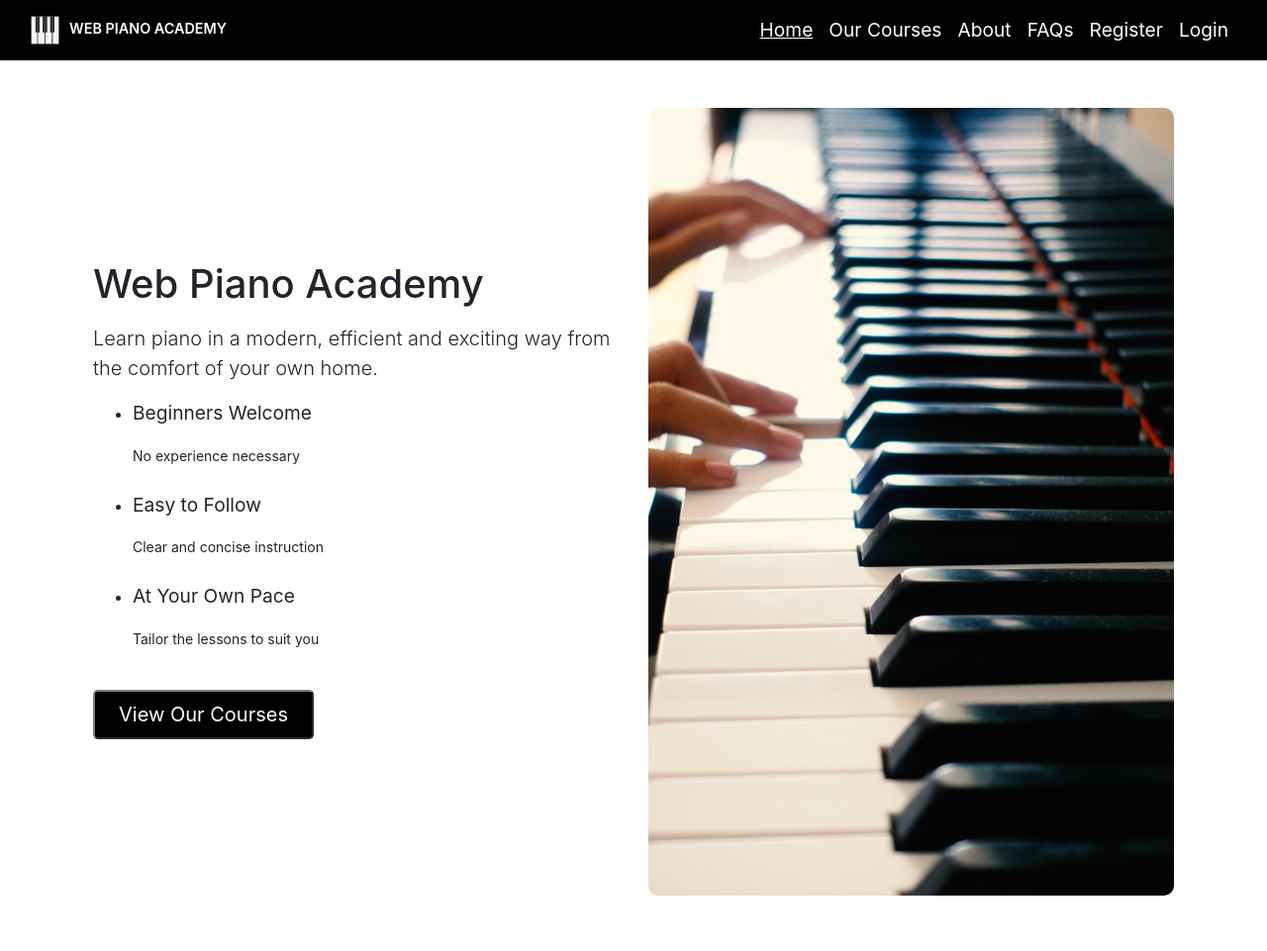
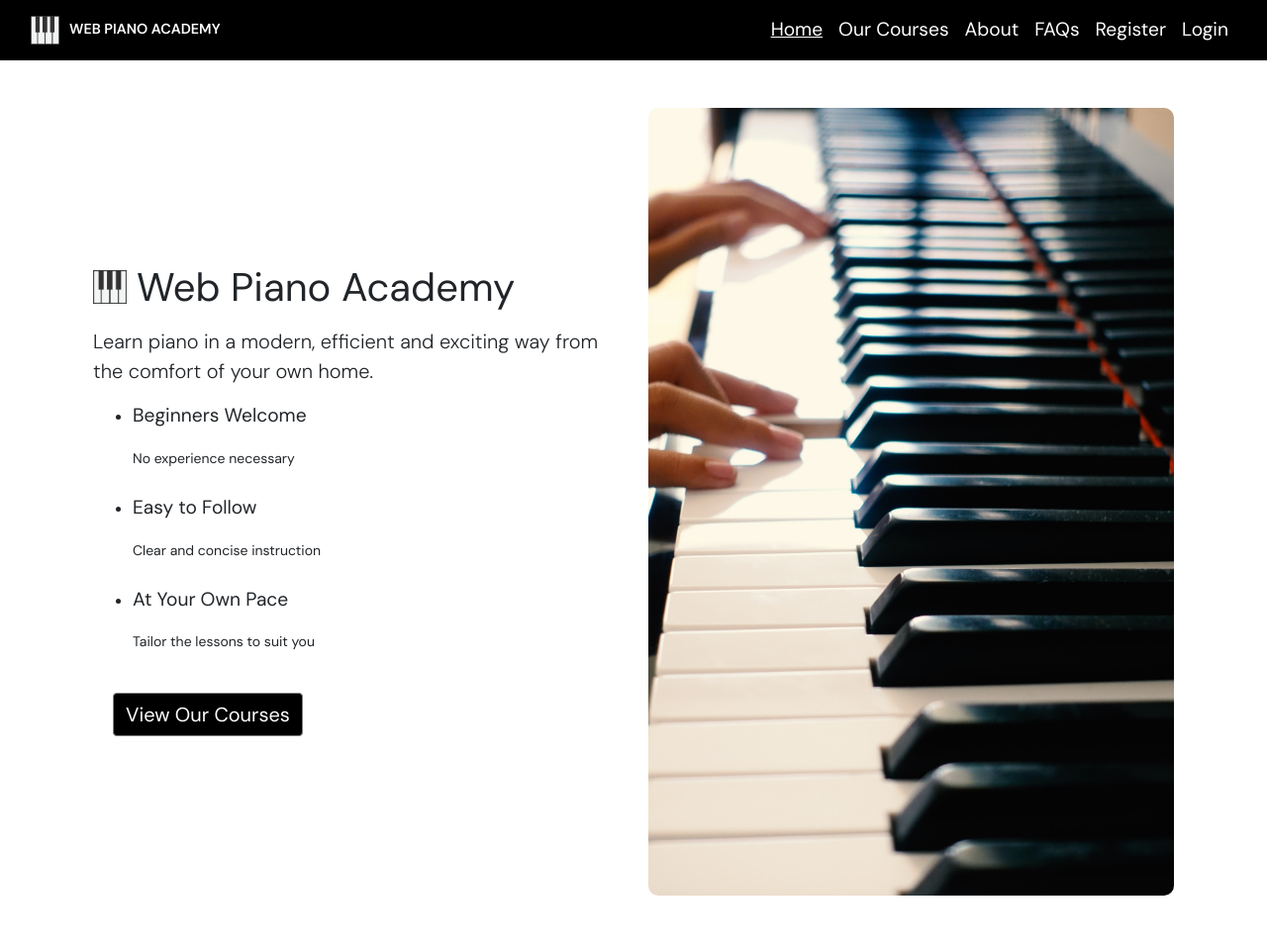
Before and after one commit to LewisMDillon/web-piano-academy, a Django app: page / in a window 1280 px wide. Shown: the whole page at 99% size. Run offline with Django 3.2, Linux system fonts and the light colour scheme.

Commit message:
Add new styling & font to homepage

```diff
--- a/home/static/home/style.css
+++ b/home/static/home/style.css
@@ -1,5 +1,6 @@
 body {
     margin-top: 53px;
+    font-family: 'DM Sans', sans-serif;
 }
 
 #hero-img {
@@ -25,6 +26,8 @@ body {
 
 #hero-button {
     margin-bottom: 20px;
+    margin-left: 20px;
+    font-size: 20px;
 }
 
 .black-button {
@@ -32,6 +35,12 @@ body {
     background-color: black;
     border-color: grey;
 }
+
+.black-button:hover {
+    color: #d6d6d6;
+    border: 2px solid white
+}
+
 
 @media (min-width: 768px) {
     .navbar-expand-md .navbar-collapse {
@@ -90,6 +99,13 @@ body {
     margin-right: 10px;
 }
 
+#piano-logo-homepage {
+    width: 34px;
+    height: 34px;
+    margin-right: 10px;
+    margin-bottom: 7px;
+}
+
 /* -------- CUSTOM ERROR PAGES -------- */
 
 .wrap-error {
--- a/home/templates/home/index.html
+++ b/home/templates/home/index.html
@@ -6,10 +6,11 @@
     <div class="row flex-lg-row-reverse align-items-center g-5 py-2" id="hero-container-inner">
         <div class="col-10 col-lg-6">
             <img src="{% static 'img/hero-image.jpg' %}" class="d-block mx-lg-auto img-fluid" id="hero-img" alt="Piano Brown" width="700"
-                height="480" loading="lazy">
+                height="500" loading="lazy">
         </div>
         <div class="col-lg-6" id="hero-container-text">
-            <h1 class="display-5 fw-bold text-body-emphasis lh-1 my-3">Web Piano Academy</h1>
+            <h1 class="display-5 fw-bold text-body-emphasis lh-1 my-3"><img src="{% static 'img/piano-logo.jpg' %}"
+                    alt="Piano key logo" id="piano-logo-homepage">Web Piano Academy</h1>
             <p class="lead">Learn piano in a modern, efficient and exciting way from the comfort
                 of your own home.
             </p>
@@ -31,7 +32,7 @@
                 </li>
             </ul>
             <div class="d-grid gap-2 d-md-flex justify-content-md-start">
-                <button type="button" class="black-button btn-lg px-4 me-md-2" id="hero-button">View Our Courses</button>
+                <a class="btn black-button" href="{% url 'courses' %}" id="hero-button">View Our Courses</a>
             </div>
         </div>
     </div>
--- a/templates/base.html
+++ b/templates/base.html
@@ -20,6 +20,12 @@
     integrity="sha384-xOolHFLEh07PJGoPkLv1IbcEPTNtaed2xpHsD9ESMhqIYd0nLMwNLD69Npy4HI+N" crossorigin="anonymous">
 
   <link rel="stylesheet" href="{% static 'home/style.css' %}">
+
+  <link rel="preconnect" href="https://fonts.googleapis.com">
+  <link rel="preconnect" href="https://fonts.gstatic.com" crossorigin>
+  <link
+    href="https://fonts.googleapis.com/css2?family=DM+Sans:opsz,wght@9..40,200;9..40,300;9..40,400;9..40,600;9..40,700&family=Nunito:wght@500&display=swap"
+    rel="stylesheet">
   {% endblock %}
 
   {% block extra_css %}
@@ -45,7 +51,7 @@
   <nav class="navbar navbar-expand-md navbar-dark fixed-top bg-dark" id="navbar">
     <div class="container-fluid">
       <a class="navbar-brand" href="{% url 'home' %}" id="logo"><img src="{% static 'img/piano-logo.jpg' %}"
-          alt="HTML tutorial" id="piano-logo">Web Piano Academy</a>
+          alt="Piano key logo" id="piano-logo">Web Piano Academy</a>
       <button class="navbar-toggler custom-toggler" id="nav-button" type="button" data-bs-toggle="collapse"
         data-bs-target="#navbarCollapse" aria-controls="navbarCollapse" aria-expanded="false"
         aria-label="Toggle navigation">
```
